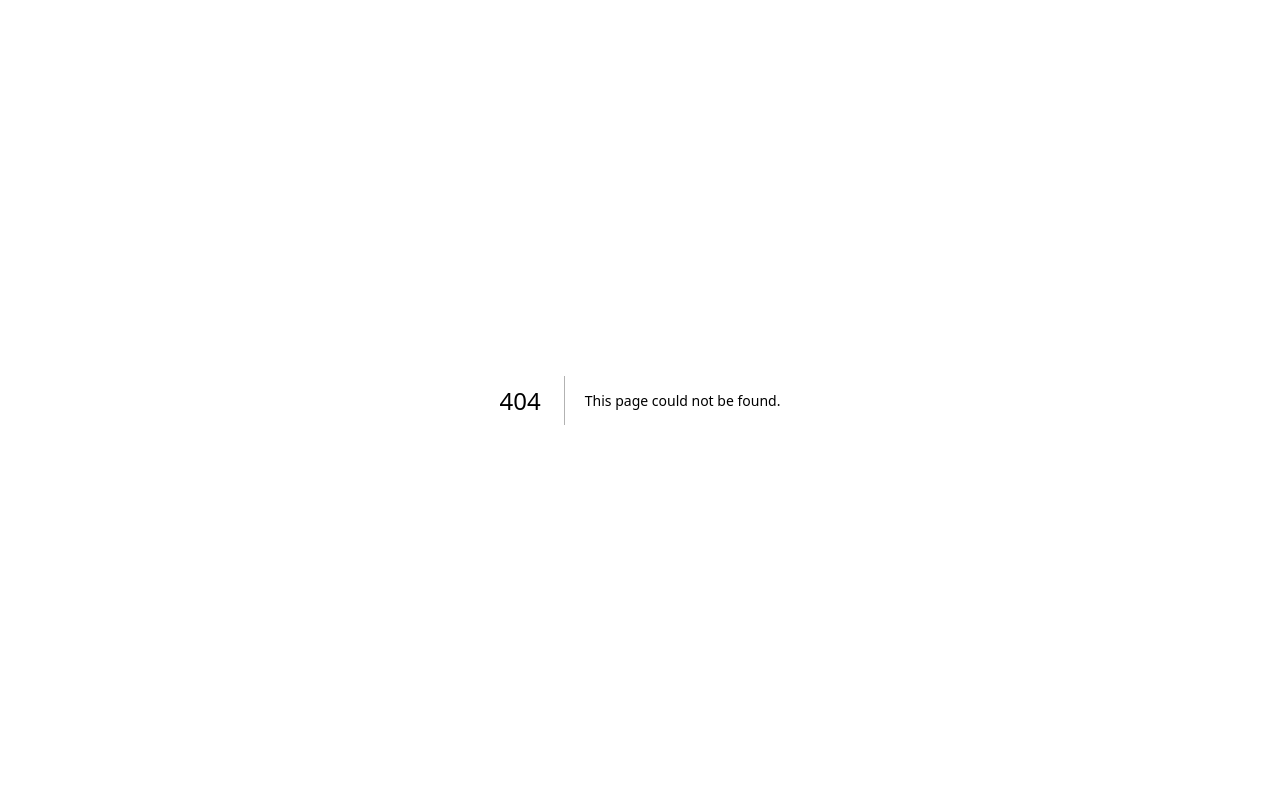
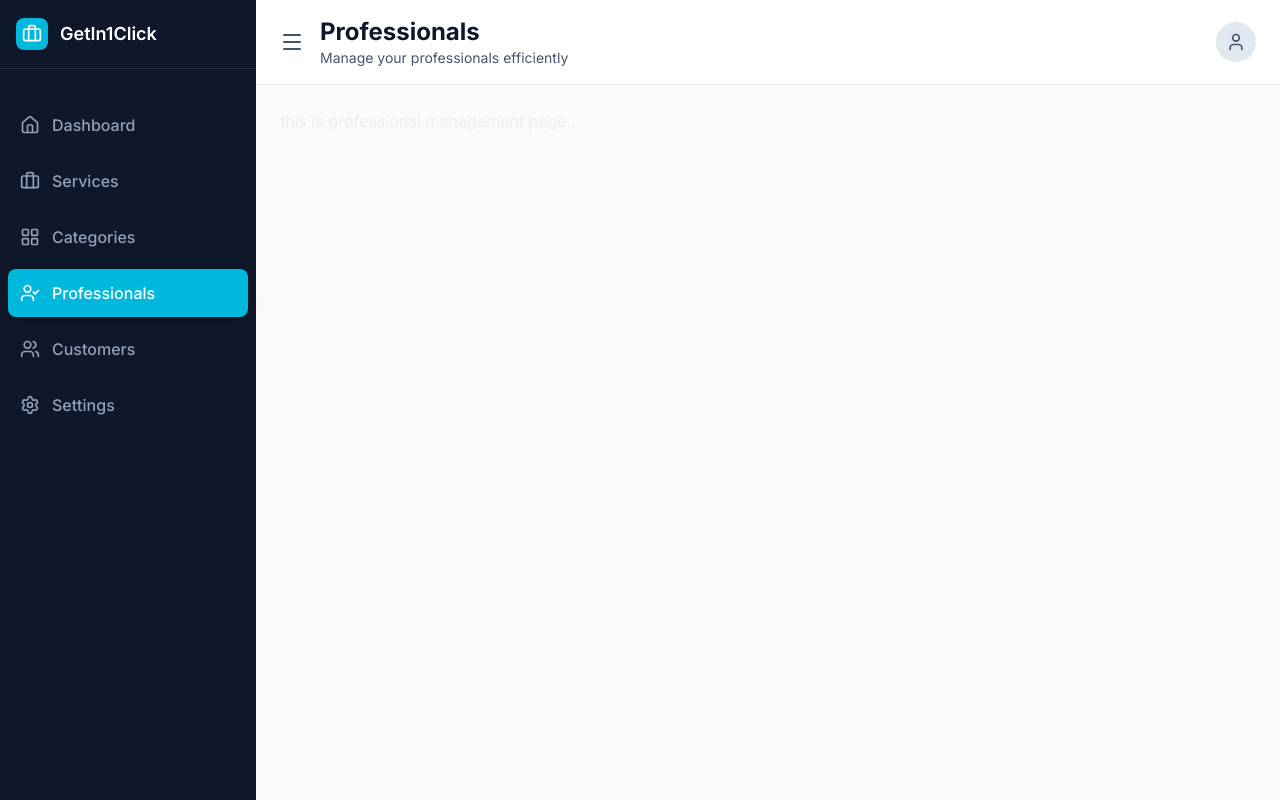
Before and after one commit to superAman07/Getin1click, a Next.js app: page /admin/professionals in a window 1280 px wide. Before the commit this address had no page. Built offline with nearby package versions, Linux system fonts and the light colour scheme; no server answers.

Commit message:
adding professionals page..

```diff
--- /dev/null
+++ b/app/(users)/admin/professionals/page.tsx
@@ -0,0 +1,3 @@
+export default function (){
+    return <>this is professional management page...</>
+}
```
